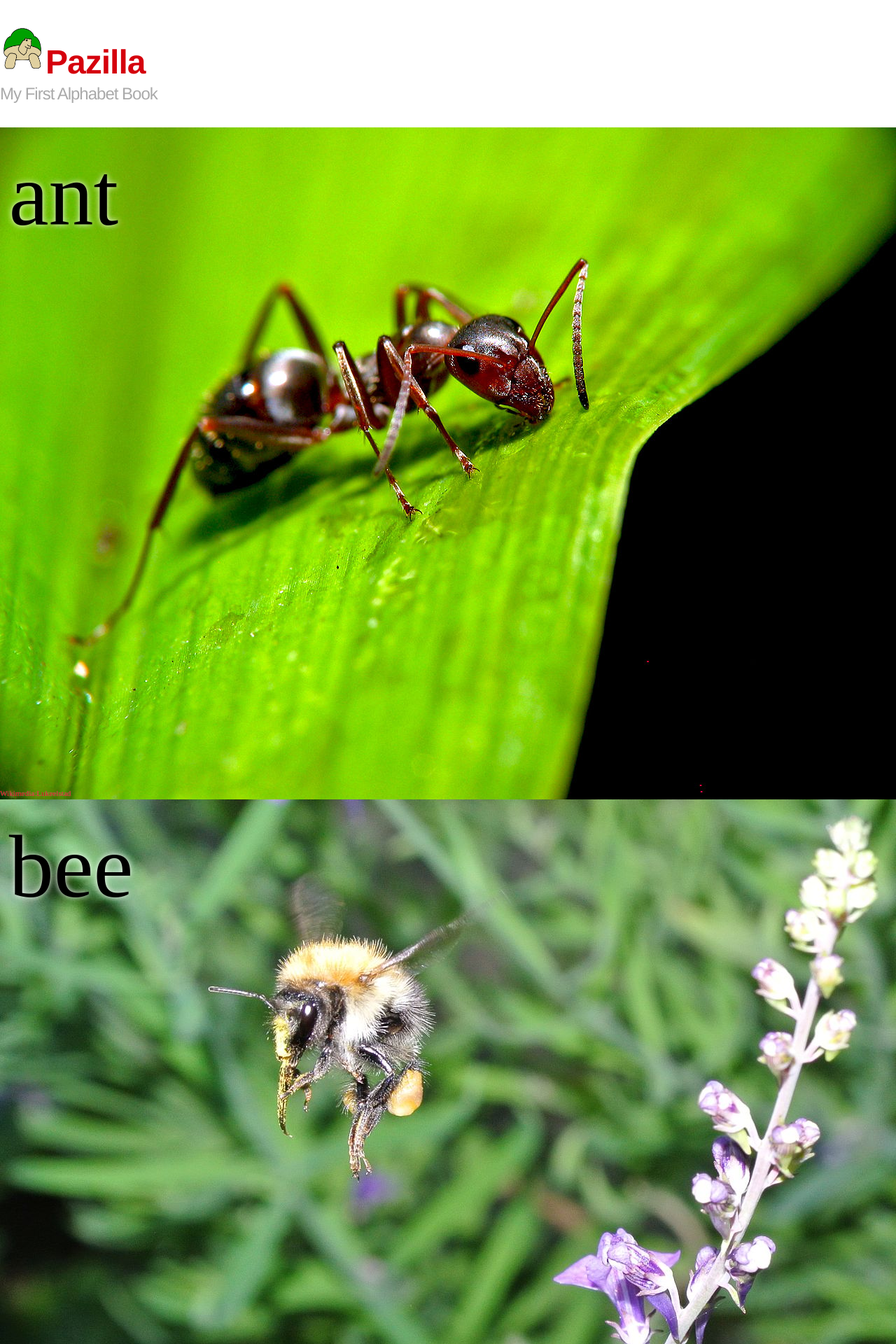
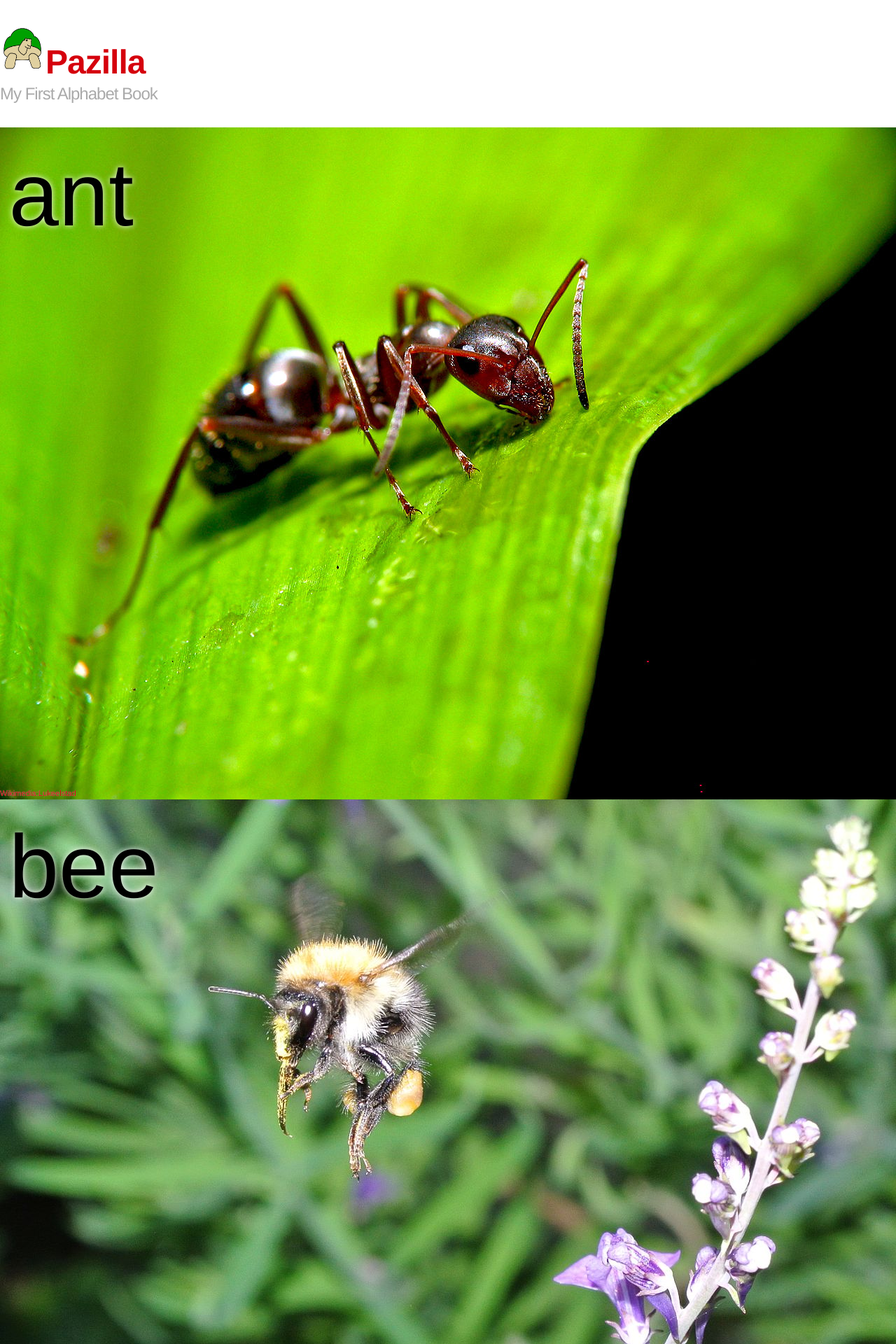
Before and after one commit to pazilla/my-first-alphabet-book-free-culture, a Jekyll site: the page built from index.markdown, in a window 1280 px wide. Shown: the top 1920 px of the page at 70% size. Built offline with Jekyll 4.4.1, drawn with Linux system fonts in a browser that asks for light colours; some web fonts are replaced.

Commit message:
whole book in Didact Gothic font on screen

```diff
--- a/stylesheets/stylesheet.css
+++ b/stylesheets/stylesheet.css
@@ -10,7 +10,7 @@
   width: 100vw;
 }
 .picture-book-page-text {
-  font-family: "Didact Gothic";
+  font-family: 'Didact Gothic', 'Helvetica Neue', Helvetica, Arial, serif;
   font-weight: normal;
   font-style: normal;
   position: absolute;
@@ -19,7 +19,7 @@
   left: 1%;
 }
 .picture-book-page-image-author {
-  font-family: "Didact Gothic";
+  font-family: 'Didact Gothic', 'Helvetica Neue', Helvetica, Arial, serif;
   font-weight: normal;
   font-style: normal;
   position: absolute;
@@ -77,7 +77,7 @@
   font-size: 1em;
   line-height: 1.5;
   background: #ffffff;
-  font-family: 'Helvetica Neue', Helvetica, Arial, serif;
+  font-family: 'Didact Gothic', 'Helvetica Neue', Helvetica, Arial, serif;
   text-shadow: 0 0 8px rgba(255, 255, 255, 1);
   color: #000000;;
 }
@@ -95,7 +95,8 @@
 }
 
 header h1 {
-  font-family: 'Chivo', 'Helvetica Neue', Helvetica, Arial, serif; font-weight: 900;
+  font-family: 'Didact Gothic', 'Helvetica Neue', Helvetica, Arial, serif;
+  font-weight: 900;
   letter-spacing: -1px;
   font-size: 48px;
   color: #303030;
```
